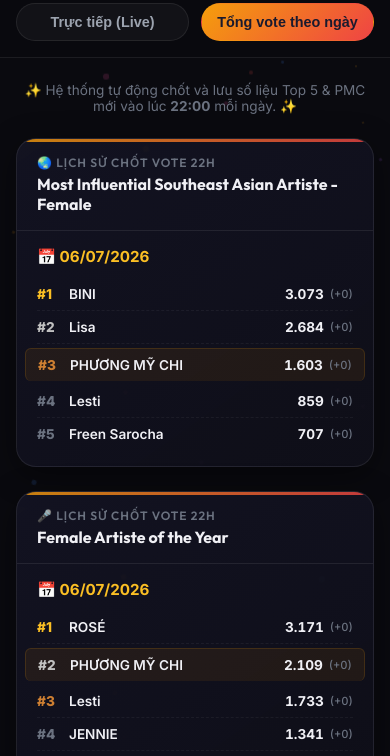
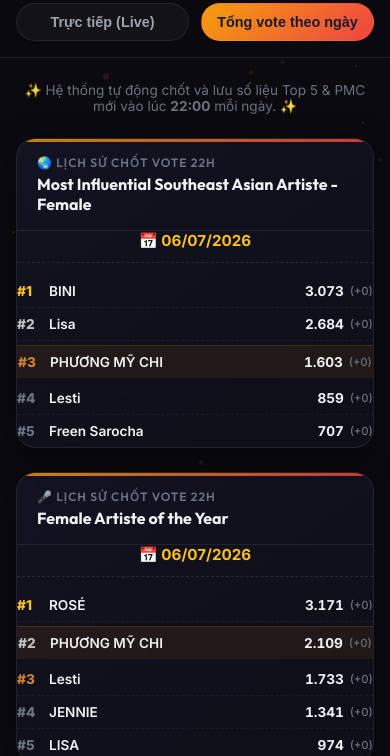
Before and after one commit to hoangyenphan8025-byte/pmc-tracker, a website: page public/index.html in a window 390 px wide. Both pictures are taken after a click on the button "Tổng vote theo ngày". Shown: the part 80-836 px from the top of the page. Drawn offline with Linux system fonts and the light colour scheme; no server answers.

Commit message:
public/style.css

```diff
--- a/public/style.css
+++ b/public/style.css
@@ -154,20 +154,28 @@ body { font-family: var(--font-primary); background: var(--bg-primary); color: v
 }
 
 /* ========================================= */
-/* GIAO DIỆN TABS & LỊCH SỬ TOP 5 (MỚI THÊM) */
+/* GIAO DIỆN TABS & LỊCH SỬ NẰM NGANG (VUỐT) */
 /* ========================================= */
 .tabs-container { display: flex; gap: 12px; margin-top: 20px; }
 .tab-btn { background: var(--glass); border: 1px solid var(--glass-border); color: var(--text-secondary); padding: 10px 24px; border-radius: var(--radius-full); font-weight: 600; font-size: 0.9rem; cursor: pointer; transition: var(--transition-fast); }
 .tab-btn:hover { background: rgba(255,255,255,0.1); color: var(--text-primary); }
 .tab-btn.active { background: var(--gradient-gold); color: #1a1a2e; border-color: transparent; }
 
-.history-list { display: flex; flex-direction: column; }
-.history-day-block { padding: 16px 24px; border-bottom: 1px solid var(--glass-border); }
-.history-day-block:last-child { border-bottom: none; }
-.history-day-header { margin-bottom: 12px; font-weight: 700; color: var(--accent-gold-light); font-size: 0.95rem; }
+/* Thanh cuộn ngang */
+.history-scroller { display: flex; overflow-x: auto; gap: 16px; padding: 20px 24px; scroll-snap-type: x mandatory; }
+.history-scroller::-webkit-scrollbar { height: 8px; }
+.history-scroller::-webkit-scrollbar-track { background: rgba(255,255,255,0.02); border-radius: 10px; }
+.history-scroller::-webkit-scrollbar-thumb { background: rgba(245, 158, 11, 0.3); border-radius: 10px; }
+.history-scroller::-webkit-scrollbar-thumb:hover { background: rgba(245, 158, 11, 0.5); }
+
+/* Từng thẻ ngày (Card) */
+.history-day-card { flex: 0 0 280px; background: rgba(0,0,0,0.25); border: 1px solid var(--glass-border); border-radius: var(--radius-md); padding: 16px; scroll-snap-align: start; }
+.history-day-header { margin-bottom: 12px; font-weight: 700; color: var(--accent-gold-light); font-size: 0.95rem; text-align: center; border-bottom: 1px dashed rgba(255,255,255,0.1); padding-bottom: 12px; }
+
+/* Các dòng thông tin Top 5 */
 .history-item-row { display: flex; align-items: center; justify-content: space-between; padding: 8px 0; font-size: 0.85rem; border-bottom: 1px dashed rgba(255,255,255,0.05); }
 .history-item-row:last-child { border-bottom: none; }
-.history-item-row.is-target { background: rgba(245, 158, 11, 0.08); border: 1px solid rgba(245, 158, 11, 0.15); padding: 8px 12px; border-radius: 6px; margin: 4px -12px; border-bottom: none; }
+.history-item-row.is-target { background: rgba(245, 158, 11, 0.08); border: 1px solid rgba(245, 158, 11, 0.15); padding: 8px 10px; border-radius: 6px; margin: 4px -10px; border-bottom: none; }
 .hist-rank { width: 32px; font-weight: 800; color: var(--text-muted); }
 .hist-rank.r1 { color: #fbbf24; }
 .hist-rank.r2 { color: #c0c0c0; }
@@ -178,5 +186,6 @@ body { font-family: var(--font-primary); background: var(--bg-primary); color: v
 @media (max-width: 480px) {
   .tabs-container { margin-top: 16px; }
   .tab-btn { flex: 1; padding: 10px 0; text-align: center; }
-  .history-day-block { padding: 16px 20px; }
+  .history-scroller { padding: 16px 20px; }
+  .history-day-card { flex: 0 0 250px; }
 }
```
